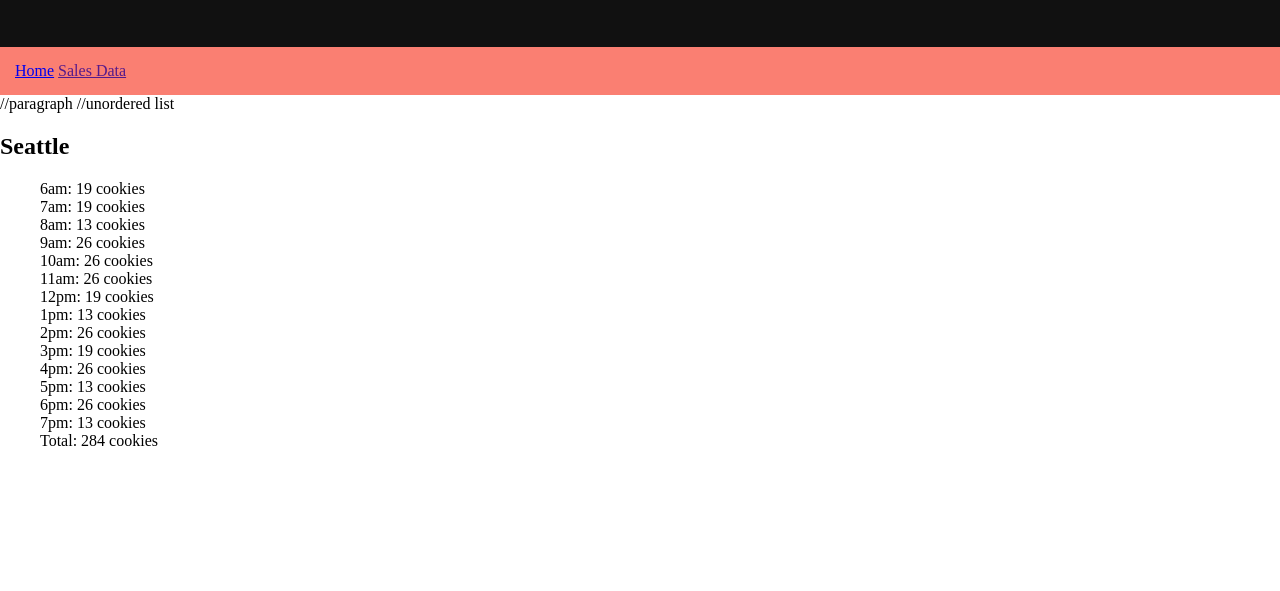
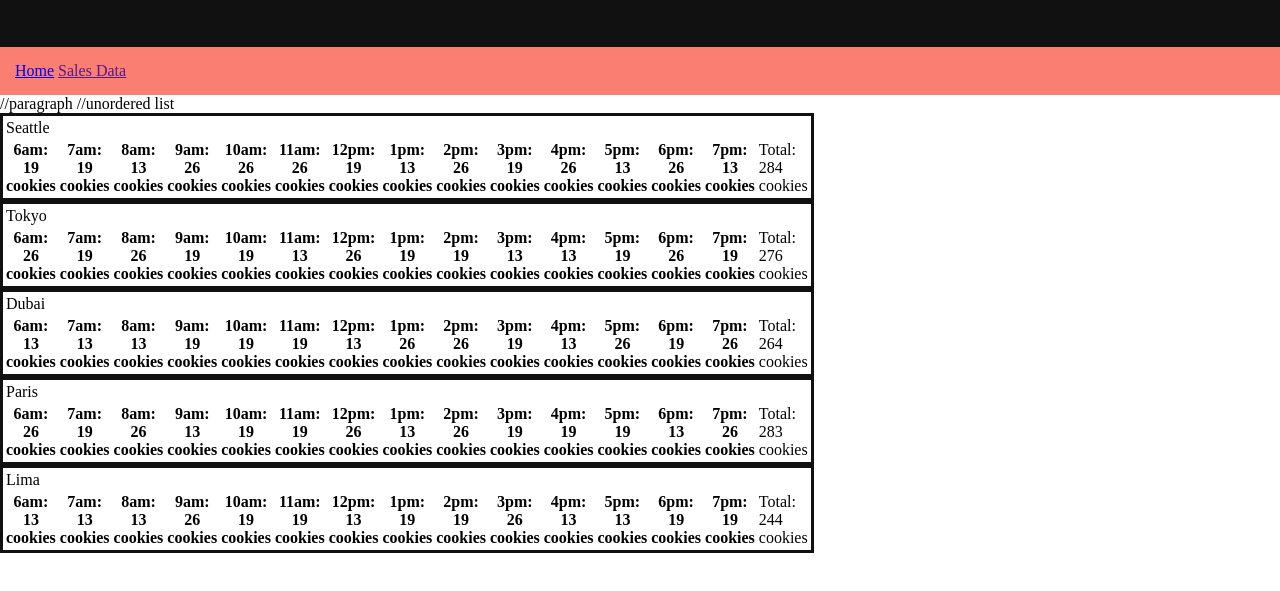
Before and after one commit to larry-latorre/cookie-stand, a plain HTML site: page sales.html in a window 1280 px wide. Shown: the part 115-706 px from the top of the page. Drawn offline with Linux system fonts and the light colour scheme.

Commit message:
added tables

```diff
--- a/css/style.css
+++ b/css/style.css
@@ -27,3 +27,8 @@ nav{
 li{
     list-style: none;
 }
+
+table{
+    border: #111 solid 3px;
+    width: 100px;
+}
--- a/js/apps.js
+++ b/js/apps.js
@@ -27,27 +27,39 @@ const container = document.getElementById('root');
 let totalSold = 0;
 
 //creates paragraph
-let newParagraphElement = document.createElement('h2');
+/*let newParagraphElement = document.createElement('h2');
 container.appendChild(newParagraphElement);
-newParagraphElement.textContent = this.name;
+newParagraphElement.textContent = this.name;*/
 
 //create unordered list
-let newListElement = document.createElement('ul');
-container.appendChild(newListElement);
+/*let newListElement = document.createElement('ul');
+container.appendChild(newListElement);*/
+
+const tableElement = document.createElement('table');
+    container.appendChild(tableElement);
+
+    const headerRow = document.createElement('tr');
+    tableElement.appendChild(headerRow);
 
 
+    const cityHeaderCell = document.createElement('td');
+    headerRow.appendChild(cityHeaderCell);
+    cityHeaderCell.textContent = this.name;
 
+
+//create table
 for(i=0;i < this.sales.length;i++){
-let liElement = document.createElement('li');
-    newListElement.appendChild(liElement);
+let tableHeaderElement = document.createElement('th');
+    tableElement.appendChild(tableHeaderElement);
     const cookiesSold = this.sales[i];
     totalSold += cookiesSold;
-    liElement.textContent = `${hours[i]}: ${cookiesSold} cookies`;
+    tableHeaderElement.textContent = `${hours[i]}: ${cookiesSold} cookies`;
 }
 
-    let totalItem = document.createElement('li');
-    newListElement.appendChild(totalItem);
+    let totalItem = document.createElement('td');
+    tableElement.appendChild(totalItem);
     totalItem.textContent = `Total: ${totalSold} cookies`;
+
 
 
 }
@@ -55,7 +67,16 @@ let liElement = document.createElement('li');
 
 
 
+
 // Create a new City instance for Seattle
+
 const seattle = new City('Seattle', 2, 4, 6.3,);
-
+const tokyo = new City('Tokyo', 2, 4, 6.3,);
+const dubai = new City('Dubai', 2, 4, 6.3,);
+const paris = new City('Paris', 2, 4, 6.3,);
+const lima = new City('Lima', 2, 4, 6.3,);
 seattle.render();
+tokyo.render();
+dubai.render();
+paris.render();
+lima.render();
```
